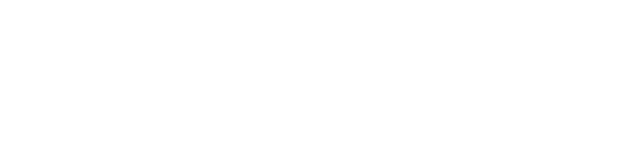
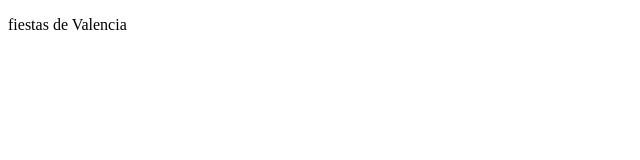
Before and after one commit to AlexP1705/Ejercicio2, a plain HTML site: page index.html in a window 1280 px wide. Shown: the whole page, without its empty margins (0-640 px from the left). Drawn offline with Linux system fonts and the light colour scheme.

Commit message:
Modificando

```diff
--- a/index.html
+++ b/index.html
@@ -6,6 +6,6 @@
     <title>Puente de Octubre</title>
 </head>
 <body>
-
+<p>fiestas de Valencia</p>
 </body>
 </html>
```
